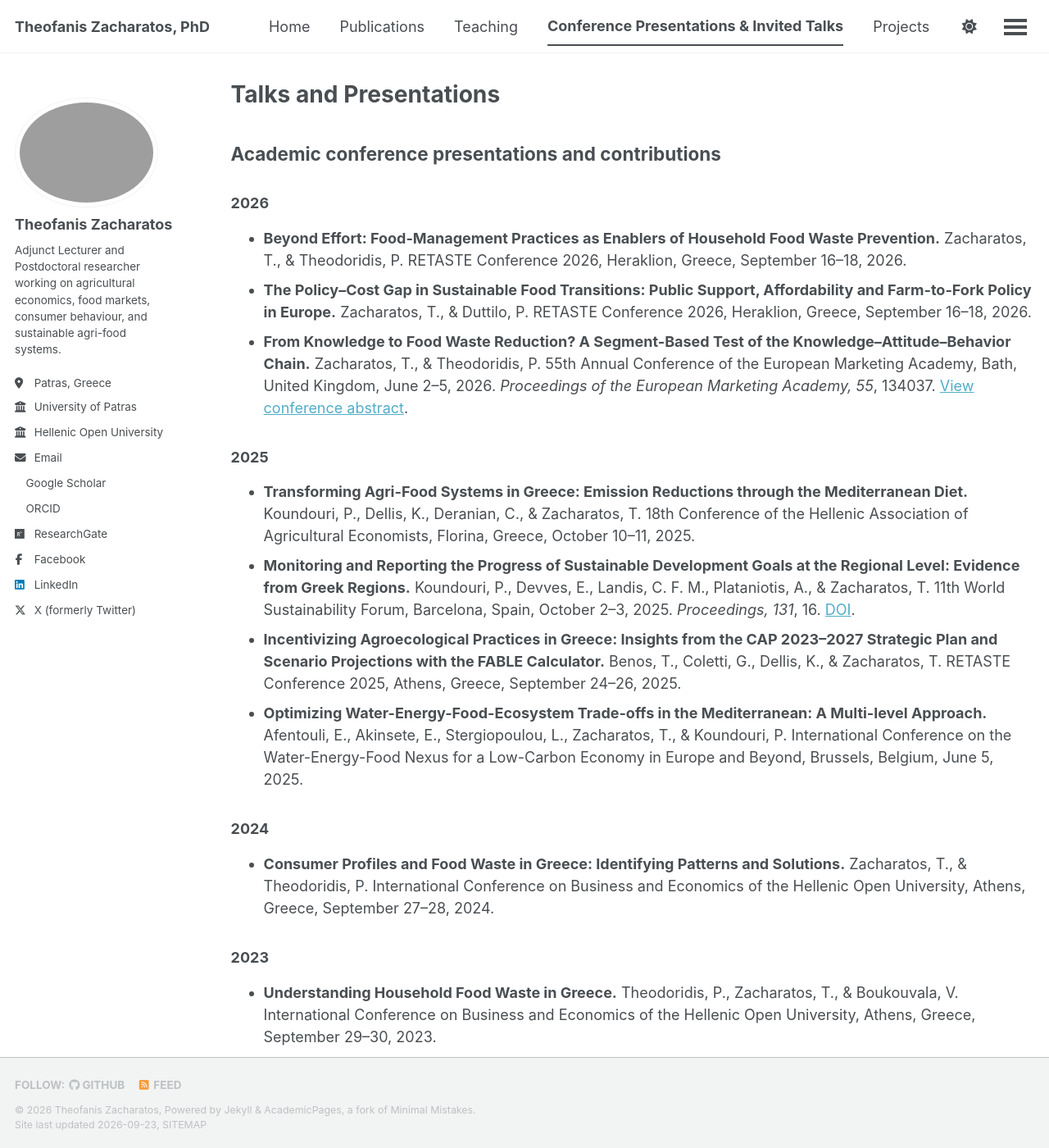
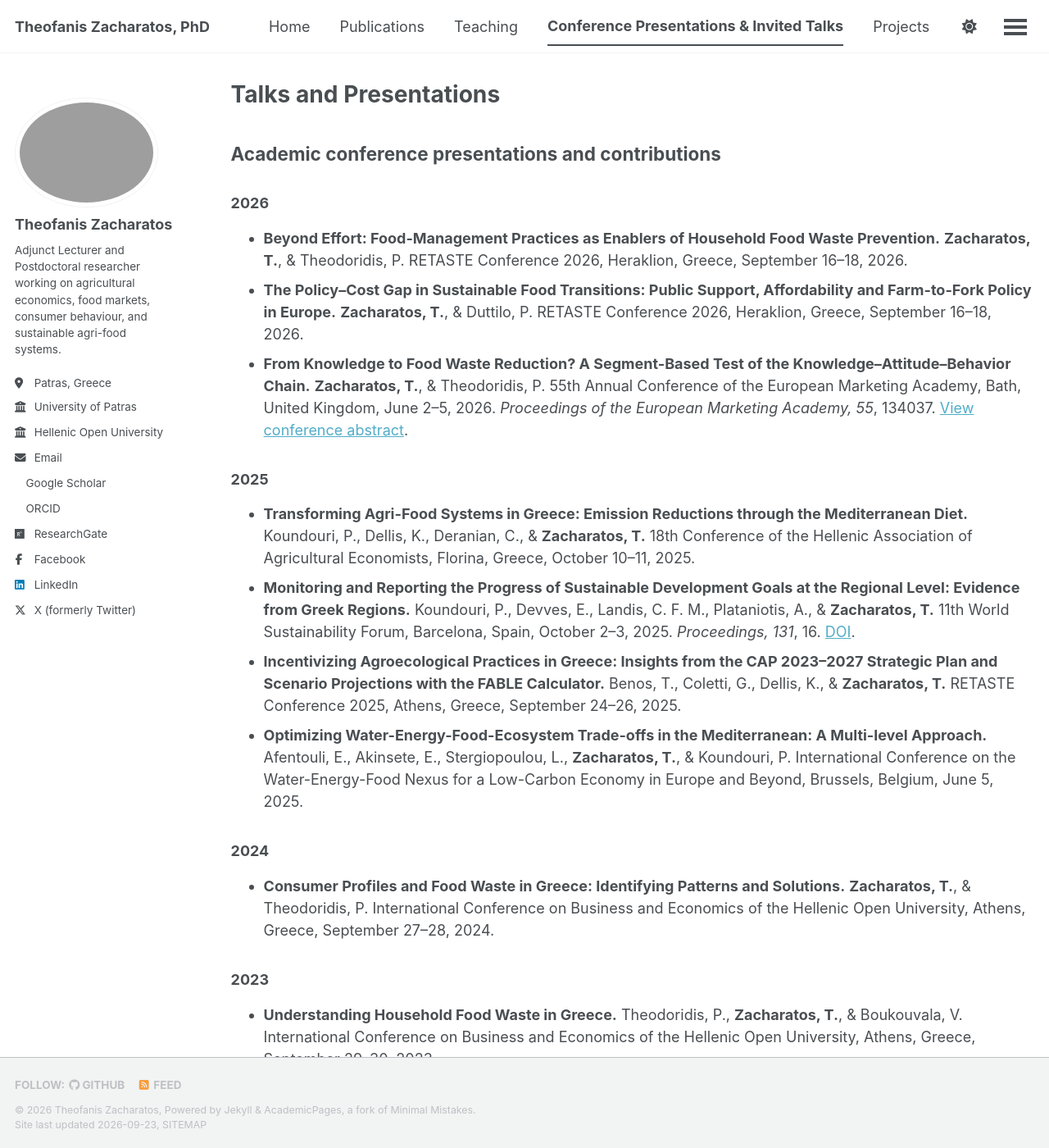
Before and after one commit to TheofanisZacharatos/theofaniszacharatos.github.io, a Jekyll site: the page built from _pages/talks.html, in a window 1280 px wide and 1400 px high. Shown: the whole window at 82% size. Built offline with Jekyll 4.4.1, drawn with Linux system fonts in a browser that asks for light colours; a style sheet for code colours, icons or effects is not loaded; some of the changed text lies outside the part shown.

```diff
--- a/_pages/talks.html
+++ b/_pages/talks.html
@@ -11,17 +11,17 @@ author_profile: true
 <ul>
   <li>
     <strong>Beyond Effort: Food-Management Practices as Enablers of Household Food Waste Prevention.</strong>
-    Zacharatos, T., &amp; Theodoridis, P.
+    <strong>Zacharatos, T.</strong>, &amp; Theodoridis, P.
     RETASTE Conference 2026, Heraklion, Greece, September 16–18, 2026.
   </li>
   <li>
     <strong>The Policy–Cost Gap in Sustainable Food Transitions: Public Support, Affordability and Farm-to-Fork Policy in Europe.</strong>
-    Zacharatos, T., &amp; Duttilo, P.
+    <strong>Zacharatos, T.</strong>, &amp; Duttilo, P.
     RETASTE Conference 2026, Heraklion, Greece, September 16–18, 2026.
   </li>
   <li>
     <strong>From Knowledge to Food Waste Reduction? A Segment-Based Test of the Knowledge–Attitude–Behavior Chain.</strong>
-    Zacharatos, T., &amp; Theodoridis, P.
+    <strong>Zacharatos, T.</strong>, &amp; Theodoridis, P.
     55th Annual Conference of the European Marketing Academy,
     Bath, United Kingdom, June 2–5, 2026.
     <em>Proceedings of the European Marketing Academy, 55</em>, 134037.
@@ -33,26 +33,26 @@ author_profile: true
 <ul>
   <li>
     <strong>Transforming Agri-Food Systems in Greece: Emission Reductions through the Mediterranean Diet.</strong>
-    Koundouri, P., Dellis, K., Deranian, C., &amp; Zacharatos, T.
+    Koundouri, P., Dellis, K., Deranian, C., &amp; <strong>Zacharatos, T.</strong>
     18th Conference of the Hellenic Association of Agricultural Economists,
     Florina, Greece, October 10–11, 2025.
   </li>
   <li>
     <strong>Monitoring and Reporting the Progress of Sustainable Development Goals at the Regional Level: Evidence from Greek Regions.</strong>
     Koundouri, P., Devves, E., Landis, C. F. M., Plataniotis, A.,
-    &amp; Zacharatos, T.
+    &amp; <strong>Zacharatos, T.</strong>
     11th World Sustainability Forum, Barcelona, Spain, October 2–3, 2025.
     <em>Proceedings, 131</em>, 16.
     <a href="https://doi.org/10.3390/proceedings2025131016">DOI</a>.
   </li>
   <li>
     <strong>Incentivizing Agroecological Practices in Greece: Insights from the CAP 2023–2027 Strategic Plan and Scenario Projections with the FABLE Calculator.</strong>
-    Benos, T., Coletti, G., Dellis, K., &amp; Zacharatos, T.
+    Benos, T., Coletti, G., Dellis, K., &amp; <strong>Zacharatos, T.</strong>
     RETASTE Conference 2025, Athens, Greece, September 24–26, 2025.
   </li>
   <li>
     <strong>Optimizing Water-Energy-Food-Ecosystem Trade-offs in the Mediterranean: A Multi-level Approach.</strong>
-    Afentouli, E., Akinsete, E., Stergiopoulou, L., Zacharatos, T.,
+    Afentouli, E., Akinsete, E., Stergiopoulou, L., <strong>Zacharatos, T.</strong>,
     &amp; Koundouri, P.
     International Conference on the Water-Energy-Food Nexus for a
     Low-Carbon Economy in Europe and Beyond, Brussels, Belgium,
@@ -64,7 +64,7 @@ author_profile: true
 <ul>
   <li>
     <strong>Consumer Profiles and Food Waste in Greece: Identifying Patterns and Solutions.</strong>
-    Zacharatos, T., &amp; Theodoridis, P.
+    <strong>Zacharatos, T.</strong>, &amp; Theodoridis, P.
     International Conference on Business and Economics of the
     Hellenic Open University, Athens, Greece, September 27–28, 2024.
   </li>
@@ -74,7 +74,7 @@ author_profile: true
 <ul>
   <li>
     <strong>Understanding Household Food Waste in Greece.</strong>
-    Theodoridis, P., Zacharatos, T., &amp; Boukouvala, V.
+    Theodoridis, P., <strong>Zacharatos, T.</strong>, &amp; Boukouvala, V.
     International Conference on Business and Economics of the
     Hellenic Open University, Athens, Greece, September 29–30, 2023.
   </li>
@@ -84,7 +84,7 @@ author_profile: true
 <ul>
   <li>
     <strong>Consumer Behaviour and Food Waste: Evidence from Greece.</strong>
-    Theodoridis, P., Zacharatos, T., &amp; Boukouvala, V.
+    Theodoridis, P., <strong>Zacharatos, T.</strong>, &amp; Boukouvala, V.
     10th International Conference on Contemporary Marketing Issues,
     Naxos, Greece, July 8–10, 2022.
   </li>
@@ -94,7 +94,7 @@ author_profile: true
 <ul>
   <li>
     <strong>Green Investments and Green State Bonds: An Analysis of the Financial Performance of Green Bonds.</strong>
-    Zacharatos, T., &amp; Tsagkanos, A.
+    <strong>Zacharatos, T.</strong>, &amp; Tsagkanos, A.
     International Conference on Business and Economics of the
     Hellenic Open University, Athens, Greece, June 26–27, 2020.
   </li>
@@ -104,7 +104,7 @@ author_profile: true
 <ul>
   <li>
     <strong>Energy and Fertiliser Price Pressures in EU Agriculture: Evidence on Mineral Nutrient Use.</strong>
-    Zacharatos, T.
+    <strong>Zacharatos, T.</strong>
     Accepted for presentation at the 7th International Conference
     of Development and Economy (ICODECON 2026),
     Kalamata, Greece, October 22–25, 2026.
```
